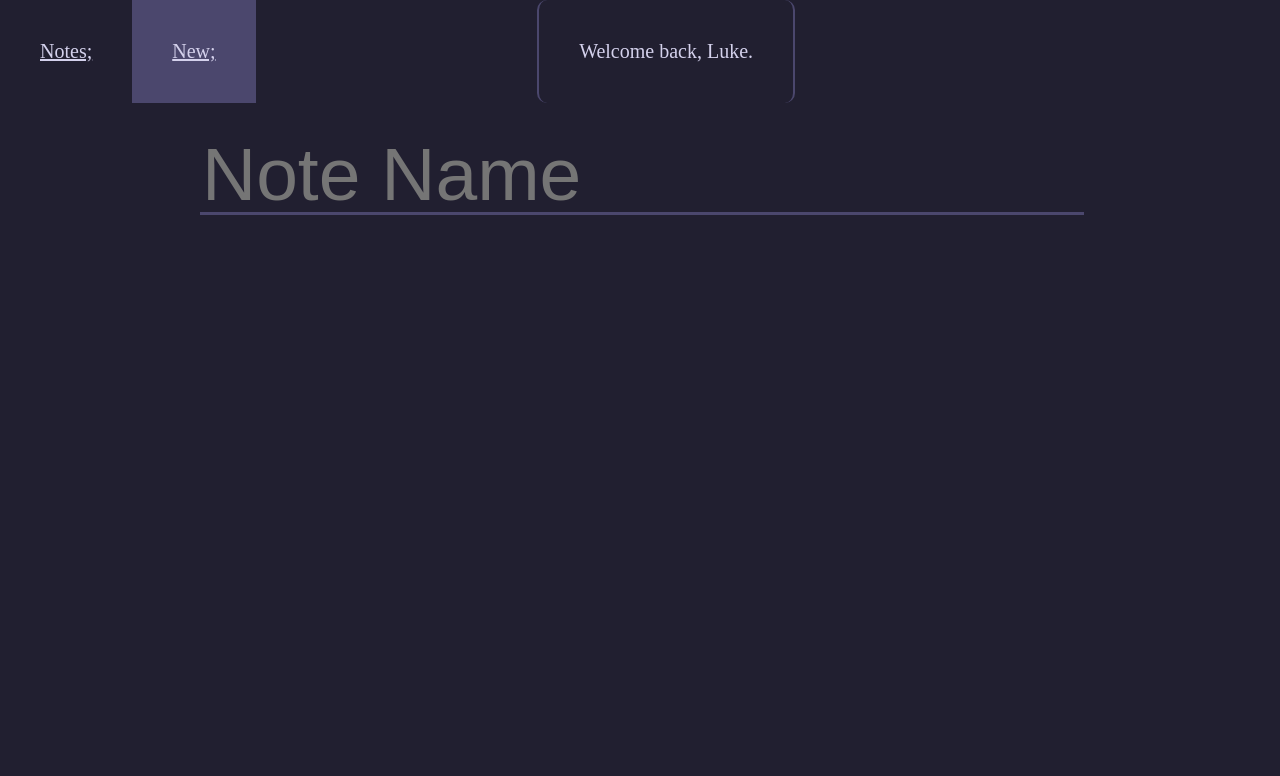
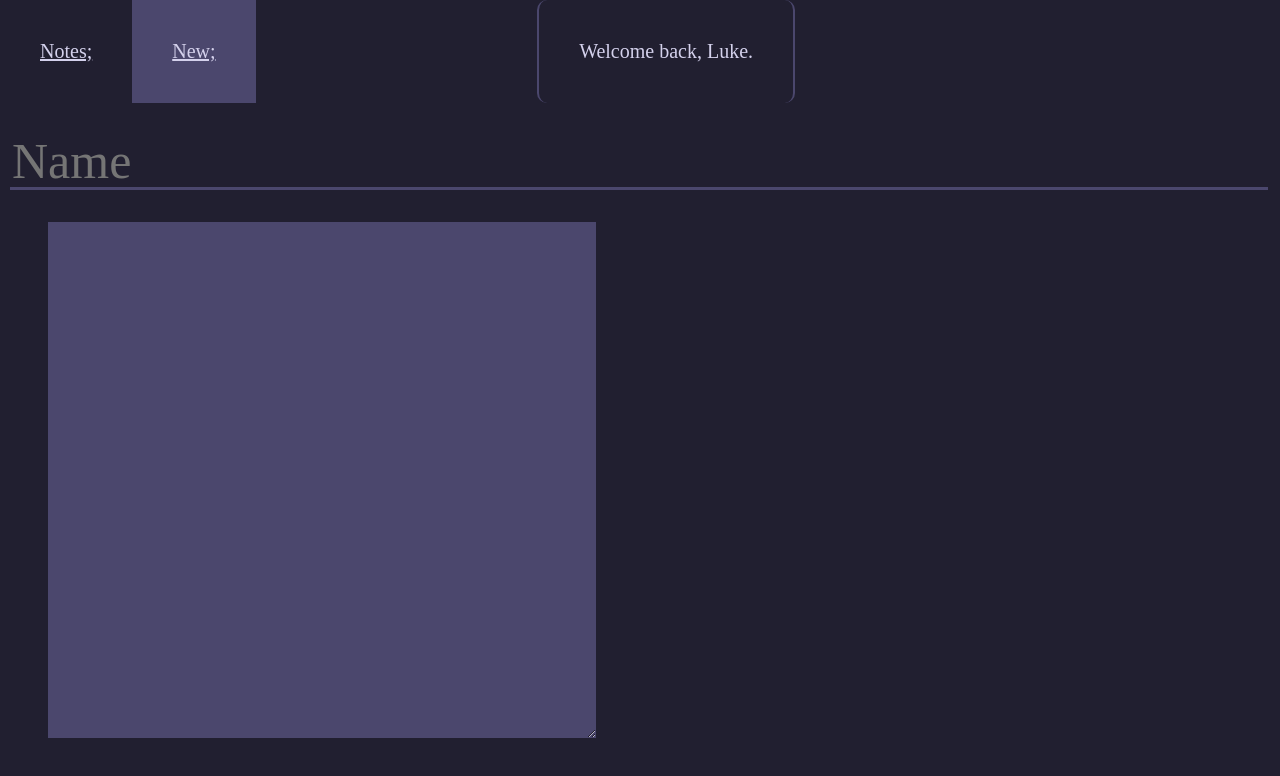
Before and after one commit to llamicron/ra, a Vue app: page /edit in a window 1280 px wide. Shown: the top 776 px of the page. Built offline with nearby package versions, Linux system fonts and the light colour scheme.

Commit message:
Adds a lot more to edit page

```diff
--- a/src/App.vue
+++ b/src/App.vue
@@ -16,12 +16,22 @@
 </template>
 
 <style>
+  :root {
+    --color-primary: #211F30;
+    --color-accent: rgb(75, 71, 109);
+
+    --text-primary: rgb(212, 209, 236);
+    --text-bright: rgb(240, 239, 245);
+  }
+
   body {
     margin: 0;
+    color: var(--text-primary);
   }
 
+
   #app {
-    background-color: #211F30;
+    background-color: var(--color-primary);
     height: 100vh;
     width: 100vw;
   }
@@ -29,8 +39,8 @@
   #greeting {
     margin-left: 22vw;
 
-    border-left: solid 2px rgb(75, 71, 109);
-    border-right: solid 2px rgb(75, 71, 109);
+    border-left: solid 2px var(--color-accent);
+    border-right: solid 2px var(--color-accent);
     border-radius: 10px;
   }
 
@@ -44,7 +54,8 @@
   .nav-item {
     display: inline;
 
-    color: rgb(212, 209, 236);
+    /* color: rgb(212, 209, 236); */
+    color: var(--text-primary);
 
     padding: 2em;
     margin: 0;
@@ -55,6 +66,6 @@
   }
 
   .active {
-    background-color:rgb(75, 71, 109);
+    background-color: var(--color-accent);
   }
 </style>
--- a/src/views/Edit.vue
+++ b/src/views/Edit.vue
@@ -1,6 +1,12 @@
 <template>
   <div id="edit">
-    <input type="text" placeholder="Note Name" class="bigInput" id="noteName" v-model="noteName">
+    <input type="text" placeholder="Name" id="noteName" v-model="noteName">
+    <div class="container">
+      <div id="editWindow">
+        <textarea v-model="noteContent" id="mainEdit" cols="30" rows="10"></textarea>
+      </div>
+      <div id="renderWindow">{{ noteContent }}</div>
+    </div>
   </div>
 </template>
 
@@ -10,6 +16,7 @@ export default {
   data() {
     return {
       noteName: "",
+      noteContent: "",
     }
   }
 }
@@ -18,22 +25,73 @@ export default {
 <style scoped>
   #edit {
     padding-top: 2em;
-    padding-left: 200px;
-    padding-right: 200px;
   }
 
-  .bigInput {
-    width: 100%;
-    height: 75px;
+  #renderWindow {
+    white-space: pre-wrap;
+    overflow: visible;
+    width: 45vw;
+
+    font-family: "Fira Code";
+  }
+
+  #editWindow {
+    width: 45vw;
+  }
+
+  .container {
+    display: grid;
+
+    grid-template-columns: auto auto;
+    grid-template-rows: auto auto;
+
+    margin-top: 2em;
+    margin-left: 3em;
+    margin-right: 3em;
+  }
+
+  .container div {
+    margin-right: 2em;
+  }
+
+  #noteName {
+    width: 98%;
+    height: 50px;
+
+    margin-left: 0.2em;
+    margin-right: 0.2em;
+
     background-color: rgba(0, 0, 0, 0);
+
     border: none;
-    border-bottom: 3px solid rgb(75, 71, 109);
+    border-bottom: 3px solid var(--color-accent);
 
-    font-size: 75px;
-    color: rgb(166, 164, 187);
+    font-size: 50px;
+    font-family: "Fira Code";
+    color: var(--text-primary);
+  }
+
+  #mainEdit {
+    width: 40vw;
+    height: 60vh;
+    padding: 1em;
+
+    border: none;
+    background-color: var(--color-accent);
+
+    font-size: 18px;
+    font-family: "Fira Code";
+
+    color: var(--text-bright);
+
   }
 
   input:focus {
     outline: 0;
   }
+
+  textarea:focus {
+    outline: 0;
+  }
+
 </style>
```
